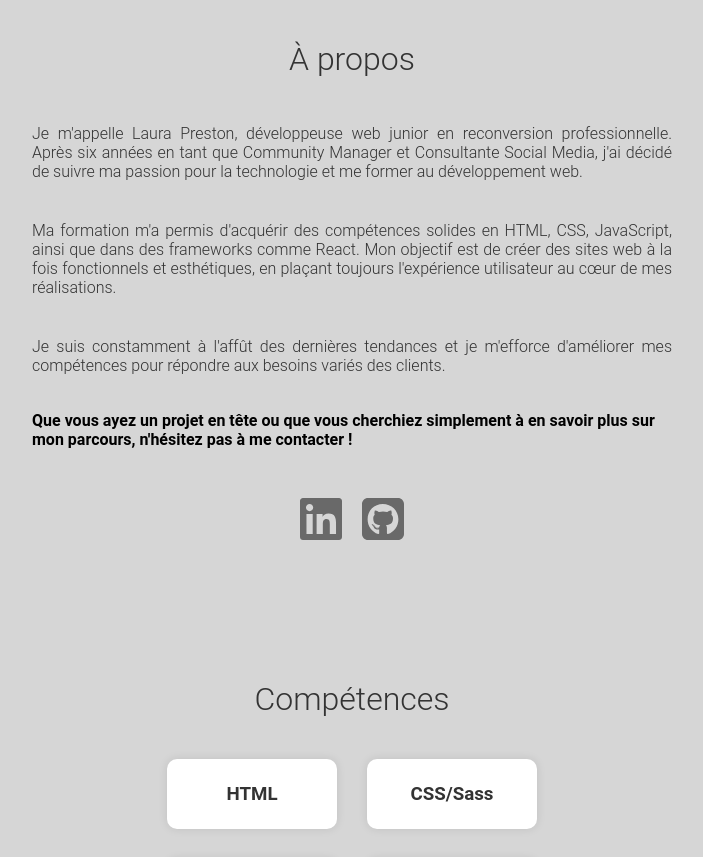
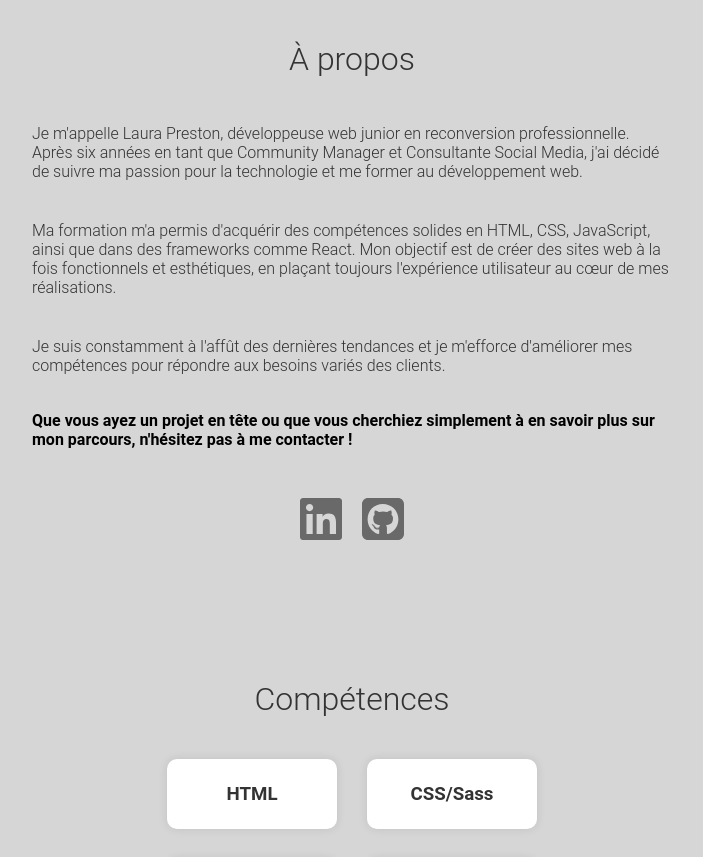
Before and after one commit to Kylauraine/portfoliov02, a React (Create React App) app in the folder portfolio/: page / in a window 1280 px wide. Shown: the part 840-1697 px from the top of the page, without its empty margins (288-991 px from the left). Built offline with nearby package versions, Linux system fonts and the light colour scheme.

Commit message:
fix : about / text alignement left

```diff
--- a/portfolio/src/Components/About/About.scss
+++ b/portfolio/src/Components/About/About.scss
@@ -16,7 +16,7 @@
     font-size: 1rem;
     font-weight: 300;
     color: #333;
-    text-align: justify;
+    text-align: left;
     margin: 20px;
     width: 50%;
 
```
